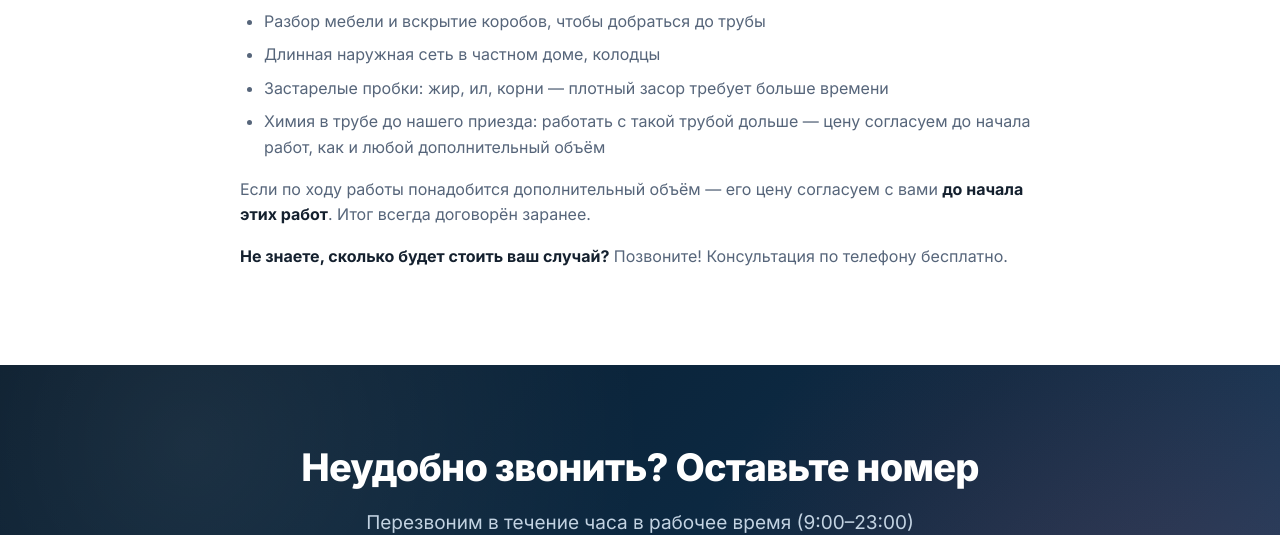
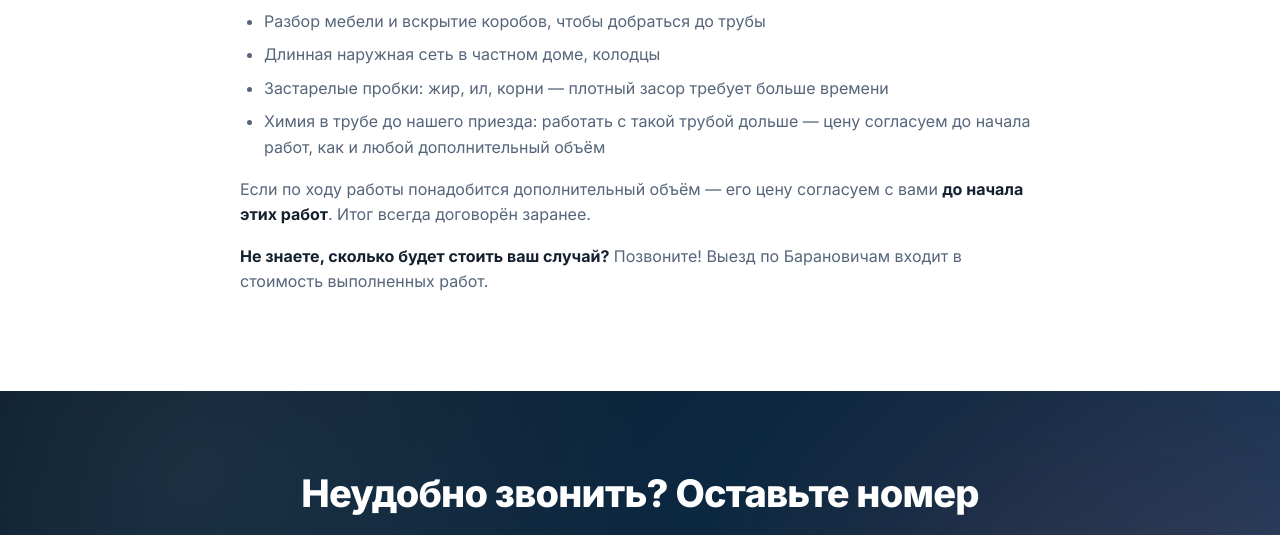
Before and after one commit to Eugene4190/stepanych-snapshot, a Django app: page /prochistka-kanalizatsii/ in a window 1280 px wide. Shown: the part 1571-2106 px from the top of the page. Run offline with Django 5.2, Linux system fonts and the light colour scheme; tables that the repository leaves empty hold one stand-in row (values such as "Sample post"); grey boxes marked "Sample" are stand-in pictures; parts of the project's set-up code (start-up, migrations or seed data) failed here and were passed over.

Commit message:
policy: call-out included in work price instead of free consultation

```diff
--- a/app_home/seo.py
+++ b/app_home/seo.py
@@ -33,7 +33,7 @@ FAQ_PROCHISTKA = [
 ]
 
 FAQ_SANTEHNIKA = [
-    {'q': 'Сколько стоит вызов сантехника?', 'a': 'Вызов и консультация бесплатны: стоимость работы называем до начала работ, прайса нет — каждая задача индивидуальна.'},
+    {'q': 'Сколько стоит вызов сантехника?', 'a': 'Выезд по Барановичам входит в стоимость выполненных работ: стоимость самой работы называем до начала, прайса нет — каждая задача индивидуальна.'},
     {'q': 'Какие сантехнические работы вы выполняете?', 'a': 'Смесители, сифоны и сливы, унитазы, раковины, гибкая подводка и запорные краны, стояки канализации и водоснабжения, отопление, водопровод и мелкий ремонт.'},
     {'q': 'Можно ли прислать фото задачи?', 'a': 'Да, фото в Viber или Telegram помогает назвать цену и срок точнее и быстрее.'},
     {'q': 'Как происходит оплата?', 'a': 'Оплата после выполненной работы: наличные или безнал, для организаций — договор и закрывающие документы.'},
@@ -363,7 +363,7 @@ TASKS = [
             'Прибор и отвод в квартире или доме — от 100 руб',
             'Стояк в многоквартирном доме — от 100 руб',
             'Гидродинамическая промывка линий — от 15 руб за метр',
-            'Сантехнические работы — по задаче, вызов и консультация бесплатны',
+            'Сантехнические работы — по задаче, выезд входит в стоимость работ',
         ],
         'steps_title': 'От чего зависит итоговая цена',
         'steps': [
@@ -377,7 +377,7 @@ TASKS = [
         'price_note': 'Итоговую цену называем до начала работ, и она не меняется в процессе.',
         'faq': [
             {'q': 'Почему вы не называете точную цену по телефону?', 'a': 'Потому что без осмотра трубы это гадание. По телефону называем вилку, на месте — точную цену до начала работ, и она не меняется в процессе.'},
-            {'q': 'Выезд платный?', 'a': 'По Барановичам выезд и консультация бесплатны при выполнении работы. Выезд в район и другие города озвучиваем по расстоянию заранее.'},
+            {'q': 'Выезд платный?', 'a': 'По Барановичам выезд входит в стоимость выполненных работ, отдельно не считаем. Выезд в район и другие города озвучиваем по расстоянию заранее.'},
             {'q': 'Как оплатить работу?', 'a': 'Наличными или переводом после выполнения. Для организаций — договор, счёт и закрывающие документы.'},
         ],
         'social_text': 'Здравствуйте! Хочу уточнить цену прочистки канализации',
--- a/templates/home.html
+++ b/templates/home.html
@@ -28,7 +28,7 @@
                     <span>отвечаю за то, что сделал</span>
                 </div>
                 <div class="hero__feature">
-                    <strong>Консультация бесплатно</strong>
+                    <strong>Выезд входит в стоимость работ</strong>
                     <span>назовём стоимость до начала работ</span>
                 </div>
             </div>
--- a/templates/prochistka.html
+++ b/templates/prochistka.html
@@ -75,7 +75,7 @@
                 <li>Химия в трубе до нашего приезда: работать с такой трубой дольше — цену согласуем до начала работ, как и любой дополнительный объём</li>
             </ul>
             <p>Если по ходу работы понадобится дополнительный объём — его цену согласуем с вами <strong>до начала этих работ</strong>. Итог всегда договорён заранее.</p>
-            <p><strong>Не знаете, сколько будет стоить ваш случай?</strong> Позвоните! Консультация по телефону бесплатно.</p>
+            <p><strong>Не знаете, сколько будет стоить ваш случай?</strong> Позвоните! Выезд по Барановичам входит в стоимость выполненных работ.</p>
         </div>
     </div>
 </section>
```
